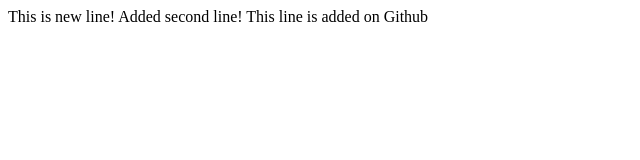
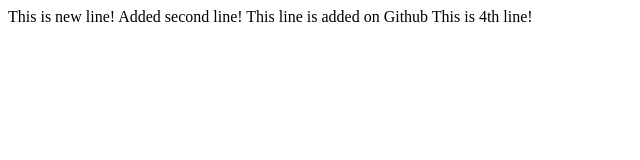
Before and after one commit to P1CA5S0/frontend_test, a plain HTML site: page index.html in a window 1280 px wide. Shown: the whole page, without its empty margins (0-640 px from the left). Drawn offline with Linux system fonts and the light colour scheme.

Commit message:
4th line

```diff
--- a/index.html
+++ b/index.html
@@ -12,5 +12,6 @@
 
     This line is added on Github
 
+    This is 4th line!
 </body>
 </html>
```
